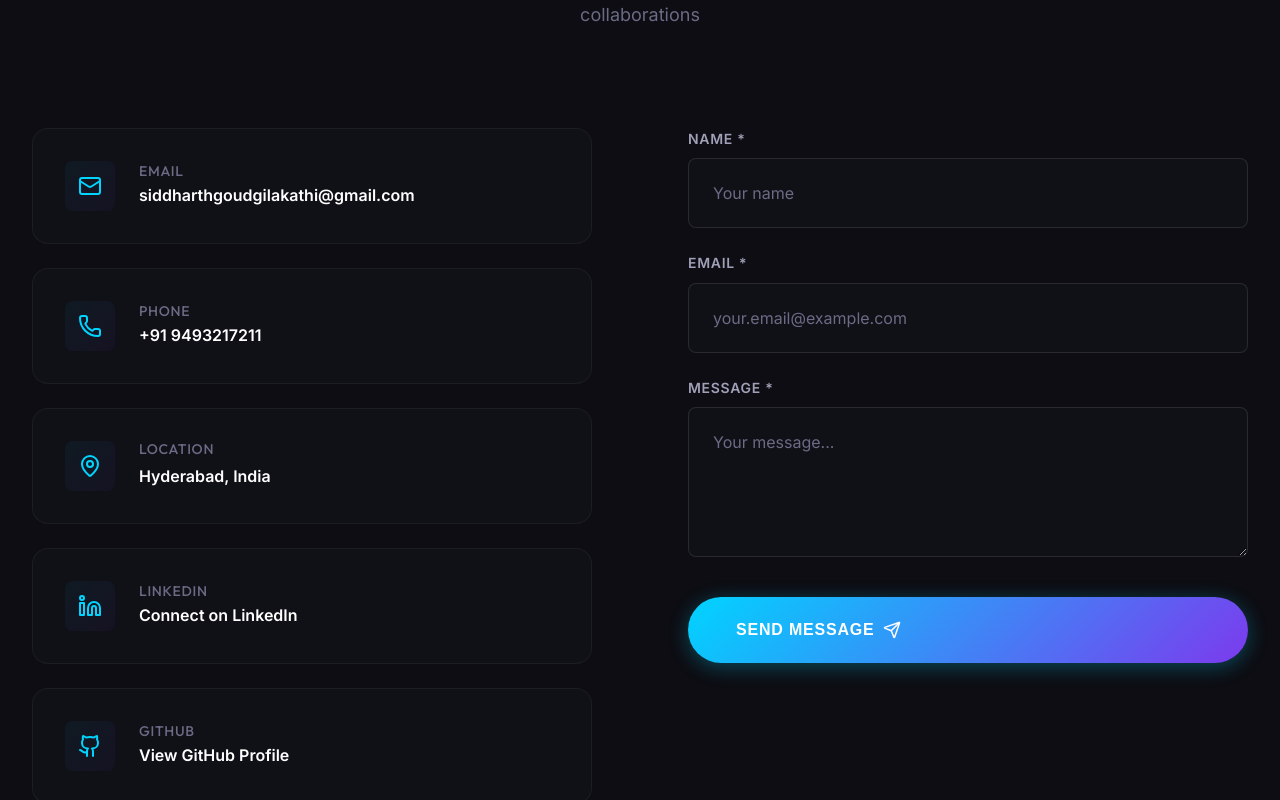
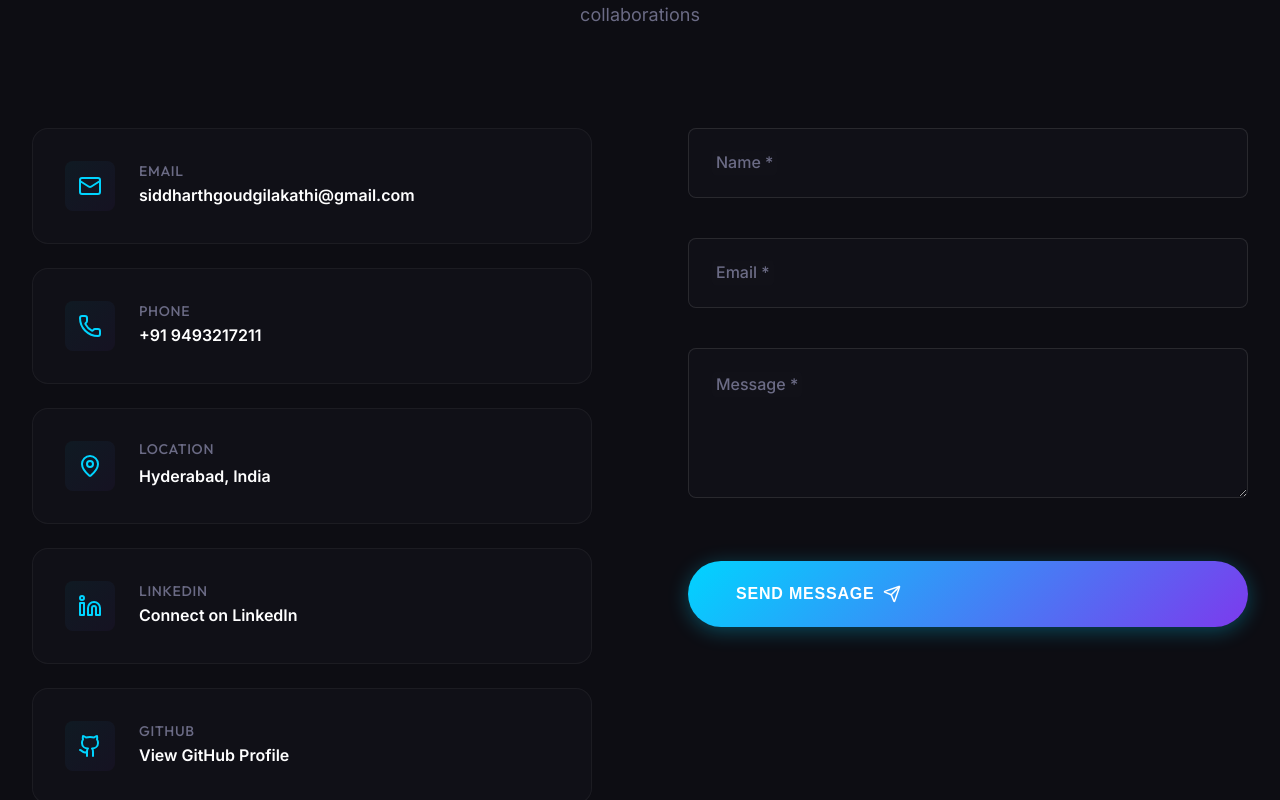
Before and after one commit to siddharthg-7/portfolio, a React (Vite) app: page / in a window 1280 px wide. Shown: the part 6037-6837 px from the top of the page. Built offline with nearby package versions, Linux system fonts and the light colour scheme.

Commit message:
added floating action button

```diff
--- a/src/components/Contact.css
+++ b/src/components/Contact.css
@@ -76,21 +76,14 @@
 }
 
 .form-group {
-    display: flex;
-    flex-direction: column;
-    gap: var(--spacing-xs);
-}
-
-.form-group label {
-    font-size: var(--text-sm);
-    color: var(--color-text-secondary);
-    font-weight: 600;
-    text-transform: uppercase;
-    letter-spacing: 0.05em;
+    position: relative;
+    /* Remove gap as label is now absolute */
+    margin-bottom: var(--spacing-sm);
 }
 
 .form-group input,
 .form-group textarea {
+    width: 100%;
     padding: var(--spacing-md);
     background: var(--color-bg-card);
     border: 1px solid rgba(255, 255, 255, 0.1);
@@ -99,18 +92,45 @@
     font-family: var(--font-primary);
     font-size: var(--text-base);
     transition: all 0.3s cubic-bezier(0.25, 0.1, 0.25, 1);
-    position: relative;
 }
 
-.form-group input::placeholder,
-.form-group textarea::placeholder {
+.form-group label {
+    position: absolute;
+    left: var(--spacing-md);
+    top: 50%;
+    /* Center vertically */
+    transform: translateY(-50%);
+    background: var(--color-bg-card);
+    /* Match input bg to mask border */
+    padding: 0 4px;
     color: var(--color-text-muted);
-    transition: opacity 0.2s ease;
+    font-size: var(--text-base);
+    font-weight: 500;
+    pointer-events: none;
+    transition: all 0.3s ease;
+    border-radius: 4px;
+    z-index: 10;
 }
 
-.form-group input:focus::placeholder,
-.form-group textarea:focus::placeholder {
-    opacity: 0.5;
+/* Textarea label starts at the top, not center */
+.form-group textarea+label {
+    top: var(--spacing-md);
+    transform: none;
+    padding-top: 0;
+    /* Align with text */
+}
+
+/* Floating State */
+.form-group input:focus+label,
+.form-group input:not(:placeholder-shown)+label,
+.form-group textarea:focus+label,
+.form-group textarea:not(:placeholder-shown)+label {
+    top: 0;
+    transform: translateY(-50%) scale(0.9);
+    color: var(--color-accent-primary);
+    font-weight: 600;
+    /* text-transform: uppercase; Optional based on previous design */
+    font-size: var(--text-sm);
 }
 
 .form-group input:focus,
@@ -121,7 +141,12 @@
         0 0 0 3px rgba(0, 212, 255, 0.1),
         0 4px 12px rgba(0, 212, 255, 0.15);
     background: rgba(18, 18, 26, 0.9);
-    transform: translateY(-1px);
+}
+
+/* Override background for label when input is focused/filled if input bg changes slightly */
+.form-group input:focus+label,
+.form-group textarea:focus+label {
+    background: rgba(18, 18, 26, 0.9);
 }
 
 .form-group textarea {
--- a/src/components/Contact.jsx
+++ b/src/components/Contact.jsx
@@ -179,7 +179,6 @@ const Contact = () => {
                     transition={{ duration: duration.slow, delay: 0.3, ease: easing.enter }}
                 >
                     <div className="form-group">
-                        <label htmlFor="name">Name *</label>
                         <input
                             type="text"
                             id="name"
@@ -187,13 +186,13 @@ const Contact = () => {
                             value={formData.name}
                             onChange={handleChange}
                             required
-                            placeholder="Your name"
+                            placeholder=" "
                             disabled={isSubmitting}
                         />
+                        <label htmlFor="name">Name *</label>
                     </div>
 
                     <div className="form-group">
-                        <label htmlFor="email">Email *</label>
                         <input
                             type="email"
                             id="email"
@@ -201,22 +200,23 @@ const Contact = () => {
                             value={formData.email}
                             onChange={handleChange}
                             required
-                            placeholder="your.email@example.com"
+                            placeholder=" "
                             disabled={isSubmitting}
                         />
+                        <label htmlFor="email">Email *</label>
                     </div>
 
                     <div className="form-group">
-                        <label htmlFor="message">Message *</label>
                         <textarea
                             id="message"
                             name="message"
                             value={formData.message}
                             onChange={handleChange}
                             required
-                            placeholder="Your message..."
+                            placeholder=" "
                             disabled={isSubmitting}
                         />
+                        <label htmlFor="message">Message *</label>
                     </div>
 
                     <motion.button
```
